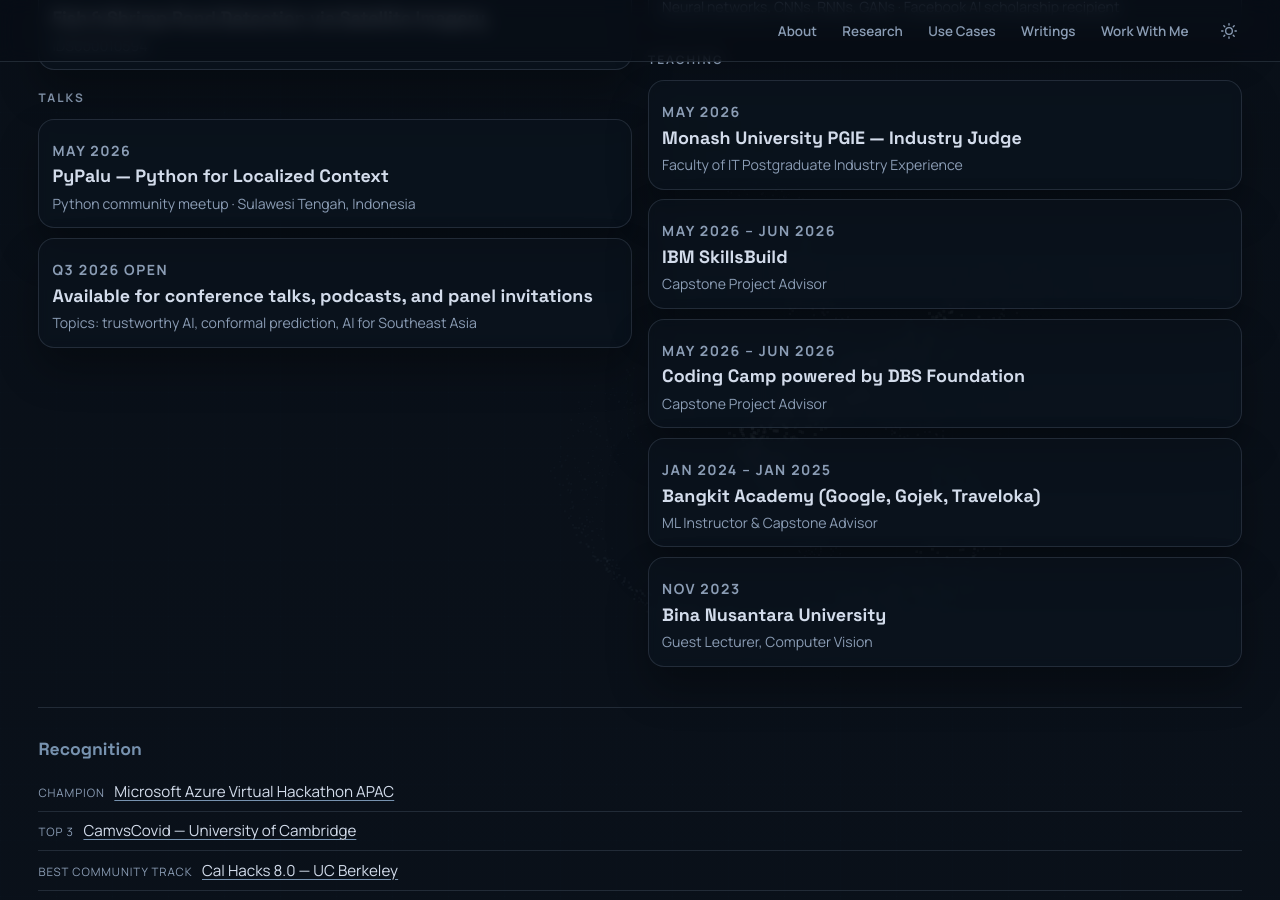
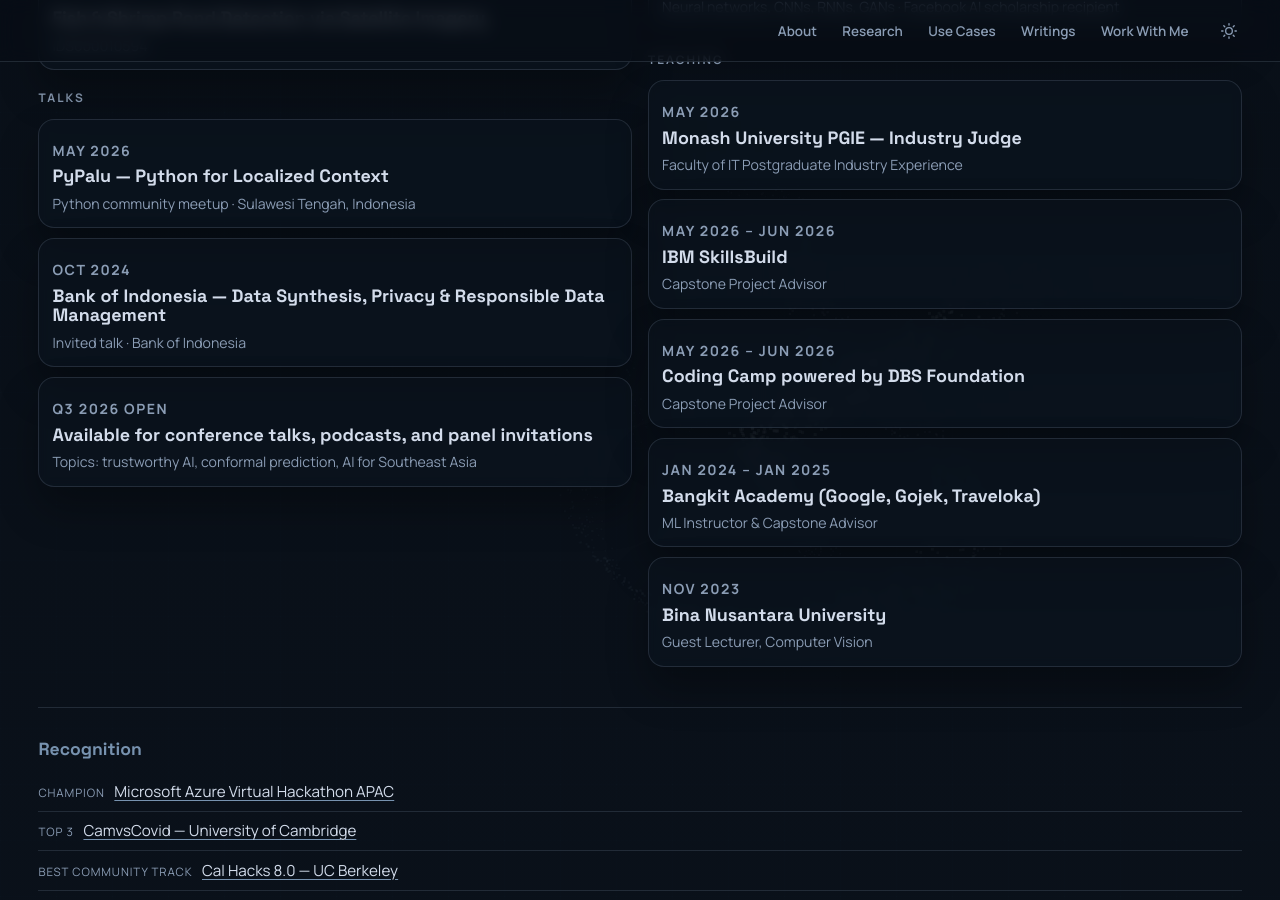
Before and after one commit to Feliren88/feliren88.github.io, a Jekyll site: the page built from index.html, in a window 1280 px wide and 900 px high, scrolled down 2753 px. Built offline with Jekyll 4.4.1, drawn with Linux system fonts in a browser that asks for light colours.

Commit message:
content: add Bank of Indonesia invited talk (Oct 2024)
Data synthesis, privacy, and responsible data management.

Co-Authored-By: Claude Sonnet 4.6 <noreply@anthropic.com>

```diff
--- a/_data/experience.yml
+++ b/_data/experience.yml
@@ -86,6 +86,10 @@ talks:
     title: 'PyPalu — Python for Localized Context'
     location: 'Python community meetup · Sulawesi Tengah, Indonesia'
 
+  - dates: 'OCT 2024'
+    title: 'Bank of Indonesia — Data Synthesis, Privacy & Responsible Data Management'
+    location: 'Invited talk · Bank of Indonesia'
+
   - dates: 'Q3 2026 OPEN'
     title: 'Available for conference talks, podcasts, and panel invitations'
     location: 'Topics: trustworthy AI, conformal prediction, AI for Southeast Asia'
```
